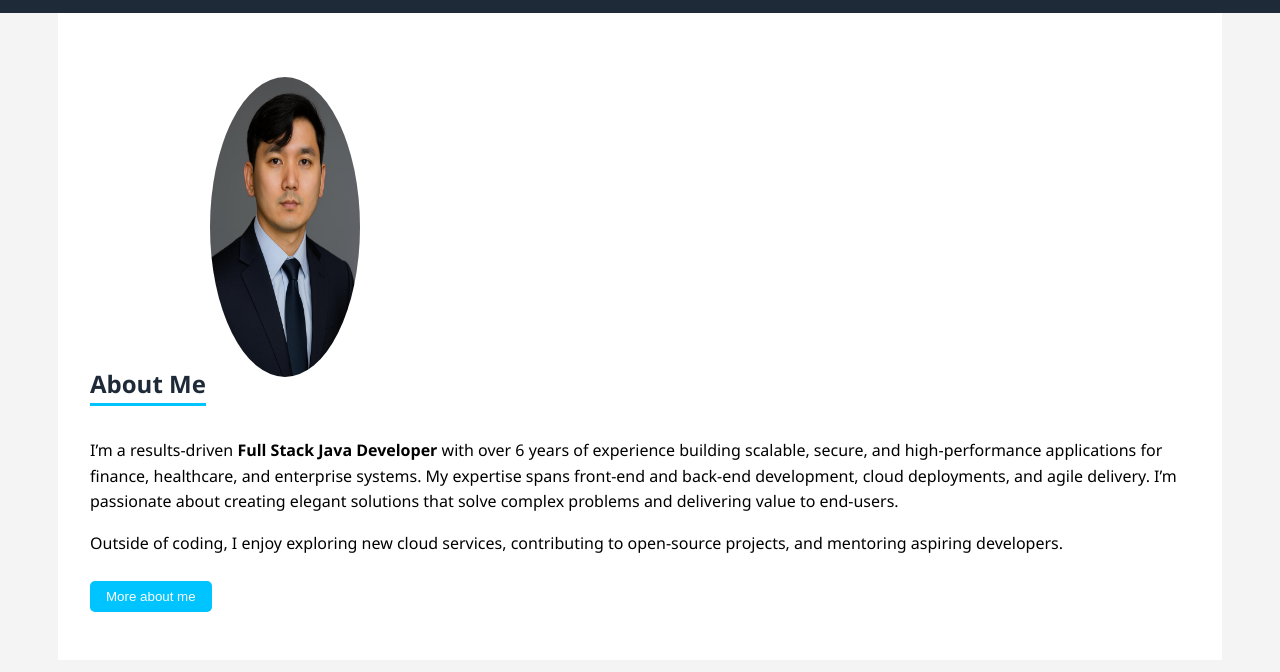
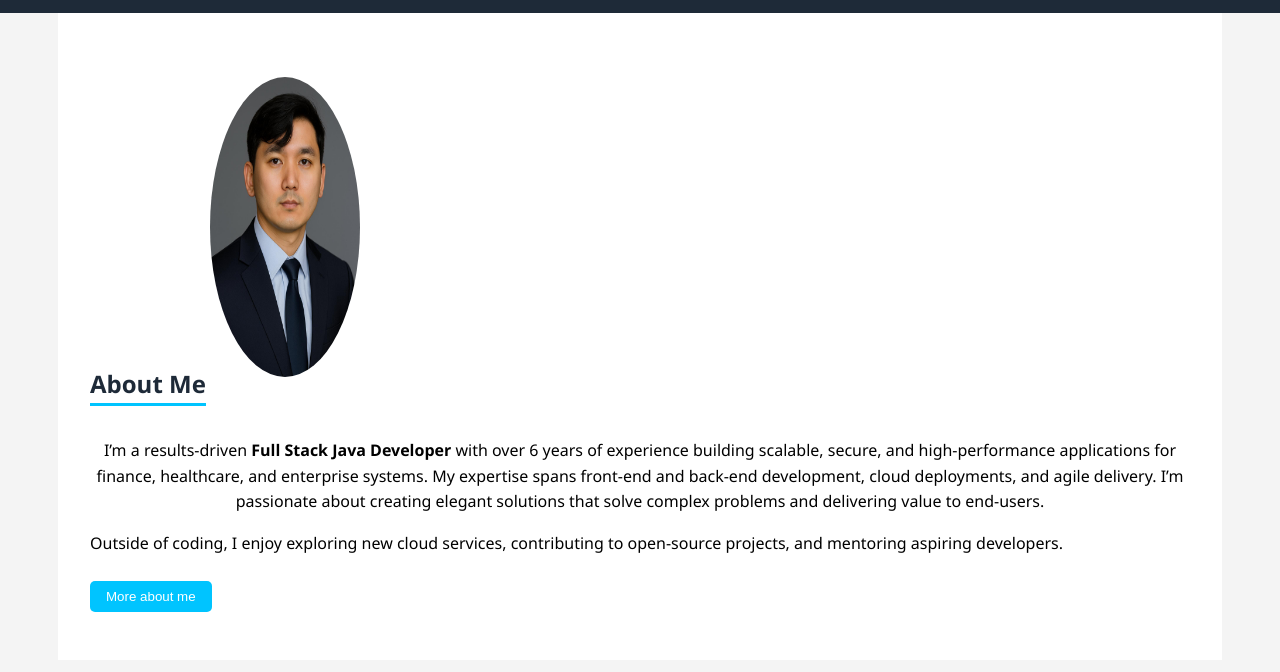
Before and after one commit to chandangrg/PersonalPortfolio, a plain HTML site: page index.html in a window 1280 px wide. Shown: the part 128-800 px from the top of the page. Drawn offline with Linux system fonts and the light colour scheme.

Commit message:
p centre alignment

```diff
--- a/index.html
+++ b/index.html
@@ -34,7 +34,7 @@
     <section id="about" class="light-section">
         <h2>About Me</h2>
         <img src="images/profilepic.JPG" alt="Chandan Gurung" class="profile-pic" width="1200px" height="300px">
-        <p>I’m a results-driven <strong>Full Stack Java Developer</strong> with over 6 years of experience building scalable, secure, and high-performance applications for finance, healthcare, and enterprise systems. My expertise spans front-end and back-end development, cloud deployments, and agile delivery. I’m passionate about creating elegant solutions that solve complex problems and delivering value to end-users.</p>
+        <p class="center-text">I’m a results-driven <strong>Full Stack Java Developer</strong> with over 6 years of experience building scalable, secure, and high-performance applications for finance, healthcare, and enterprise systems. My expertise spans front-end and back-end development, cloud deployments, and agile delivery. I’m passionate about creating elegant solutions that solve complex problems and delivering value to end-users.</p>
         <p>Outside of coding, I enjoy exploring new cloud services, contributing to open-source projects, and mentoring aspiring developers.</p>
         <button id="moreBtn" class="btn">More about me</button>
         <div id="moreContent" style="display:none; margin-top:1rem;">
--- a/style.css
+++ b/style.css
@@ -5,6 +5,9 @@ body {
     padding: 0;
     line-height: 1.6;
     background-color: #f4f4f4;
+}
+.center-text {
+    text-align: center;
 }
 
 h2 {
```
